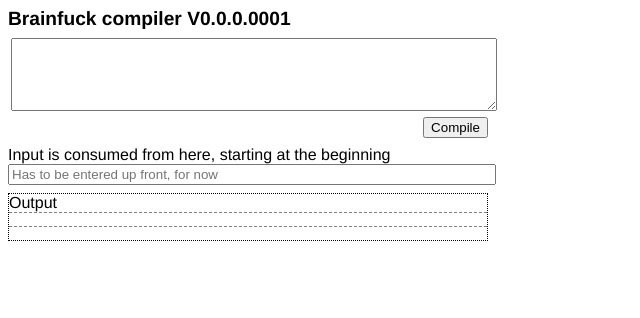
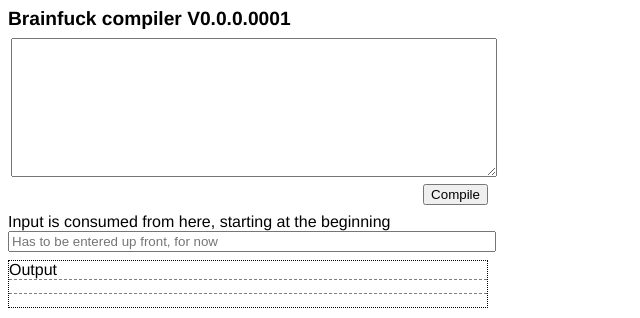
Before and after one commit to dipique/bf-js, a plain HTML site: page index.html in a window 1280 px wide. Shown: the whole page, without its empty margins (0-640 px from the left). Drawn offline with Linux system fonts and the light colour scheme.

Commit message:
Increased size of editor so it isn't so dinky

```diff
--- a/style.css
+++ b/style.css
@@ -26,7 +26,7 @@ input {
 }
 .program-text textarea {
     width: 100%;
-    height: 5em;
+    height: 10em;
     margin: .2em;
 }
 
```
